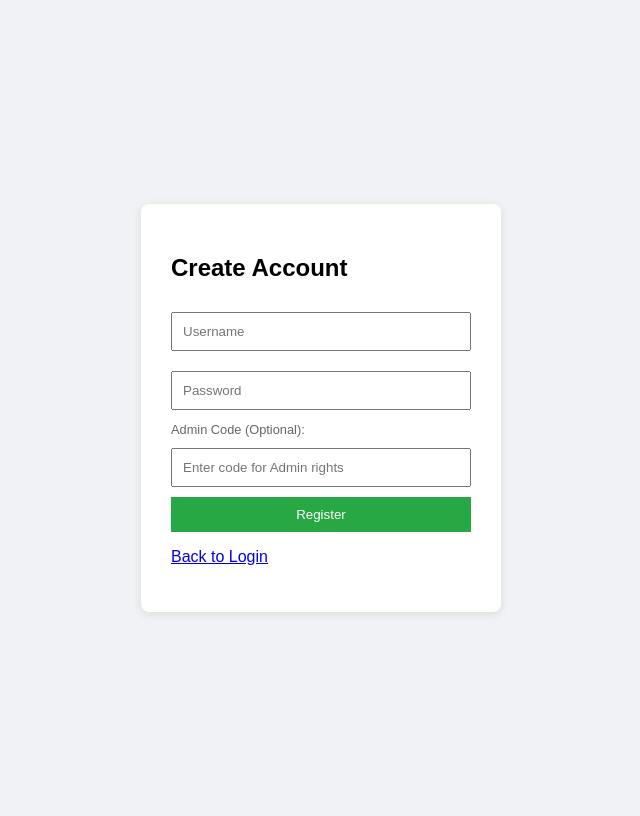
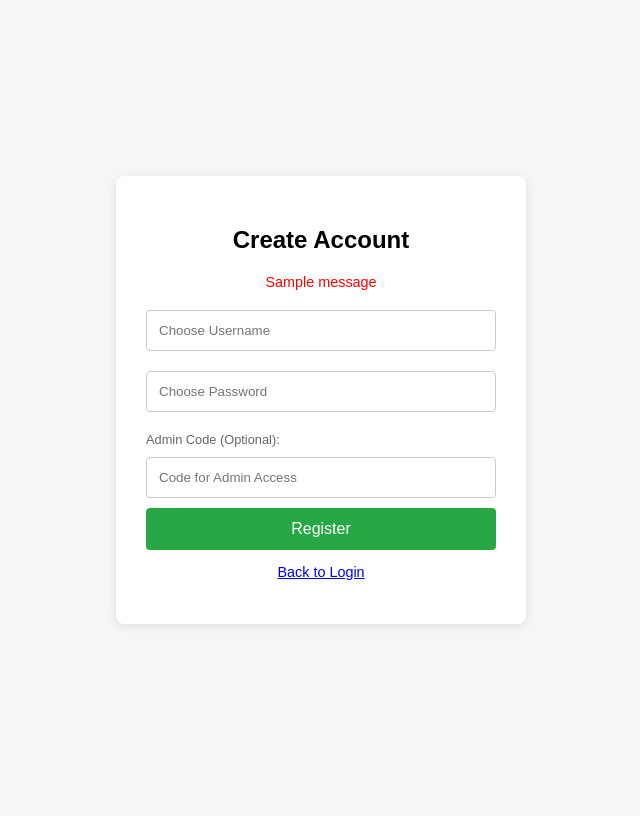
Before and after one commit to MysticalPlays/site_tracker, a Flask app: page /register in a window 1280 px wide. Shown: the whole page, without its empty margins (319-959 px from the left). After the commit the page ends 626 px from the top, so only its background shows below. Run offline with Flask 3, Linux system fonts and the light colour scheme; one stand-in notice (Sample message) is shown.

Commit message:
first commit

```diff
--- a/app.py
+++ b/app.py
@@ -1,3 +1,5 @@
+import os
+from dotenv import load_dotenv
 from flask import Flask, render_template, request, jsonify, redirect, url_for, flash
 from flask_socketio import SocketIO, emit, join_room
 from pymongo import MongoClient
@@ -6,8 +8,18 @@ from werkzeug.security import generate_password_hash, check_password_hash
 from flask_login import LoginManager, UserMixin, login_user, login_required, logout_user, current_user
 import datetime
 
+# 1. Load variables from .env file
+load_dotenv()
+
 app = Flask(__name__)
-app.config['SECRET_KEY'] = 'secret_key_change_this'
+
+# 2. Get Configuration from Environment
+app.config['SECRET_KEY'] = os.getenv('SECRET_KEY')
+MONGO_URI = os.getenv('MONGO_URI')
+ADMIN_CODE_SECRET = os.getenv('ADMIN_CODE')
+
+if not app.config['SECRET_KEY']:
+    print("WARNING: SECRET_KEY is missing from .env file!")
 
 login_manager = LoginManager()
 login_manager.init_app(app)
@@ -16,10 +28,15 @@ login_manager.login_view = 'login'
 socketio = SocketIO(app, cors_allowed_origins="*")
 
 # --- DATABASE CONNECTION ---
-# !!! PASTE YOUR REAL MONGODB CONNECTION STRING HERE !!!
-MONGO_URI = "mongodb+srv://ruchit:ruchit@cluster0.e0zayc3.mongodb.net/?retryWrites=true&w=majority"
-client = MongoClient(MONGO_URI)
-db = client['construction_db']
+if not MONGO_URI:
+    print("ERROR: MONGO_URI is missing. Check your .env file.")
+else:
+    try:
+        client = MongoClient(MONGO_URI)
+        db = client['construction_db']
+        print("Connected to MongoDB Atlas")
+    except Exception as e:
+        print(f"Failed to connect to MongoDB: {e}")
 
 # --- USER MODEL ---
 class User(UserMixin):
@@ -42,14 +59,15 @@ def register():
     if request.method == 'POST':
         username = request.form['username']
         password = request.form['password']
-        admin_code = request.form.get('admin_code')
+        input_code = request.form.get('admin_code')
 
         if db.users.find_one({"username": username}):
             flash("Username already exists")
             return redirect(url_for('register'))
 
         role = 'user'
-        if admin_code == "MASTER_BUILDER":
+        # Compare input against the secure environment variable
+        if input_code and input_code == ADMIN_CODE_SECRET:
             role = 'admin'
 
         hashed_password = generate_password_hash(password)
@@ -157,7 +175,7 @@ def handle_add(data):
     new_item['_id'] = str(res.inserted_id)
     emit('update_list', new_item, room=site_id)
 
-# --- NEW DELETE FUNCTION ---
+# --- DELETE FUNCTION ---
 @socketio.on('delete_material')
 def handle_delete(data):
     material_id = data.get('id')
@@ -165,17 +183,15 @@ def handle_delete(data):
 
     if not material_id: return
 
-    # Find item to check permissions
     item = db.materials.find_one({"_id": ObjectId(material_id)})
     if not item: return
 
-    # Permission Check: Is Admin OR Is Owner?
+    # Check: Is Admin OR Is Owner?
     is_admin = current_user.role == 'admin'
     is_owner = current_user.username == item.get('added_by')
 
     if is_admin or is_owner:
         db.materials.delete_one({"_id": ObjectId(material_id)})
-        # Broadcast deletion to everyone in the room
         emit('item_deleted', {"id": material_id}, room=site_id)
 
 if __name__ == '__main__':
--- a/requirements.txt
+++ b/requirements.txt
@@ -4,3 +4,5 @@ flask-login
 pymongo
 werkzeug
 eventlet
+gunicorn
+python-dotenv
--- a/templates/register.html
+++ b/templates/register.html
@@ -1,27 +1,40 @@
 <!DOCTYPE html>
 <html>
 <head>
-    <title>Register</title>
+    <title>Construction Register</title>
+    <meta name="viewport" content="width=device-width, initial-scale=1.0">
     <style>
-        body { font-family: sans-serif; display: flex; justify-content: center; align-items: center; height: 100vh; background: #f0f2f5; }
-        .container { background: white; padding: 30px; width: 300px; border-radius: 8px; box-shadow: 0 2px 10px rgba(0,0,0,0.1); }
-        input { width: 100%; padding: 10px; margin: 10px 0; box-sizing: border-box; }
-        button { width: 100%; padding: 10px; background: #28a745; color: white; border: none; cursor: pointer; }
+        body { font-family: sans-serif; display: flex; justify-content: center; align-items: center; height: 100vh; background: #f4f6f8; margin: 0; }
+        .container { background: white; padding: 30px; border-radius: 8px; box-shadow: 0 2px 10px rgba(0,0,0,0.1); width: 90%; max-width: 350px; }
+        input { width: 100%; padding: 12px; margin: 10px 0; box-sizing: border-box; border: 1px solid #ccc; border-radius: 4px; }
+        button { width: 100%; padding: 12px; background: #28a745; color: white; border: none; cursor: pointer; border-radius: 4px; font-size: 1rem; }
+        button:hover { background: #218838; }
+        .error { color: red; font-size: 0.9em; text-align: center; margin-bottom: 10px; }
+        .optional { font-size: 0.8em; color: #666; margin-top: 10px; display: block; }
     </style>
 </head>
 <body>
     <div class="container">
-        <h2>Create Account</h2>
+        <h2 style="text-align: center;">Create Account</h2>
+
+        {% with messages = get_flashed_messages() %}
+            {% if messages %}
+                <div class="error">{{ messages[0] }}</div>
+            {% endif %}
+        {% endwith %}
+
         <form method="POST" action="/register">
-            <input type="text" name="username" placeholder="Username" required>
-            <input type="password" name="password" placeholder="Password" required>
+            <input type="text" name="username" placeholder="Choose Username" required>
+            <input type="password" name="password" placeholder="Choose Password" required>
 
-            <label style="font-size: 0.8em; color: #666;">Admin Code (Optional):</label>
-            <input type="text" name="admin_code" placeholder="Enter code for Admin rights">
+            <label class="optional">Admin Code (Optional):</label>
+            <input type="text" name="admin_code" placeholder="Code for Admin Access">
 
             <button type="submit">Register</button>
         </form>
-        <p><a href="/login">Back to Login</a></p>
+        <p style="text-align: center; font-size: 0.9em;">
+            <a href="/login">Back to Login</a>
+        </p>
     </div>
 </body>
 </html>
```
Also changed, not shown: templates/login.html (+6 -5 lines), 2 other files.
